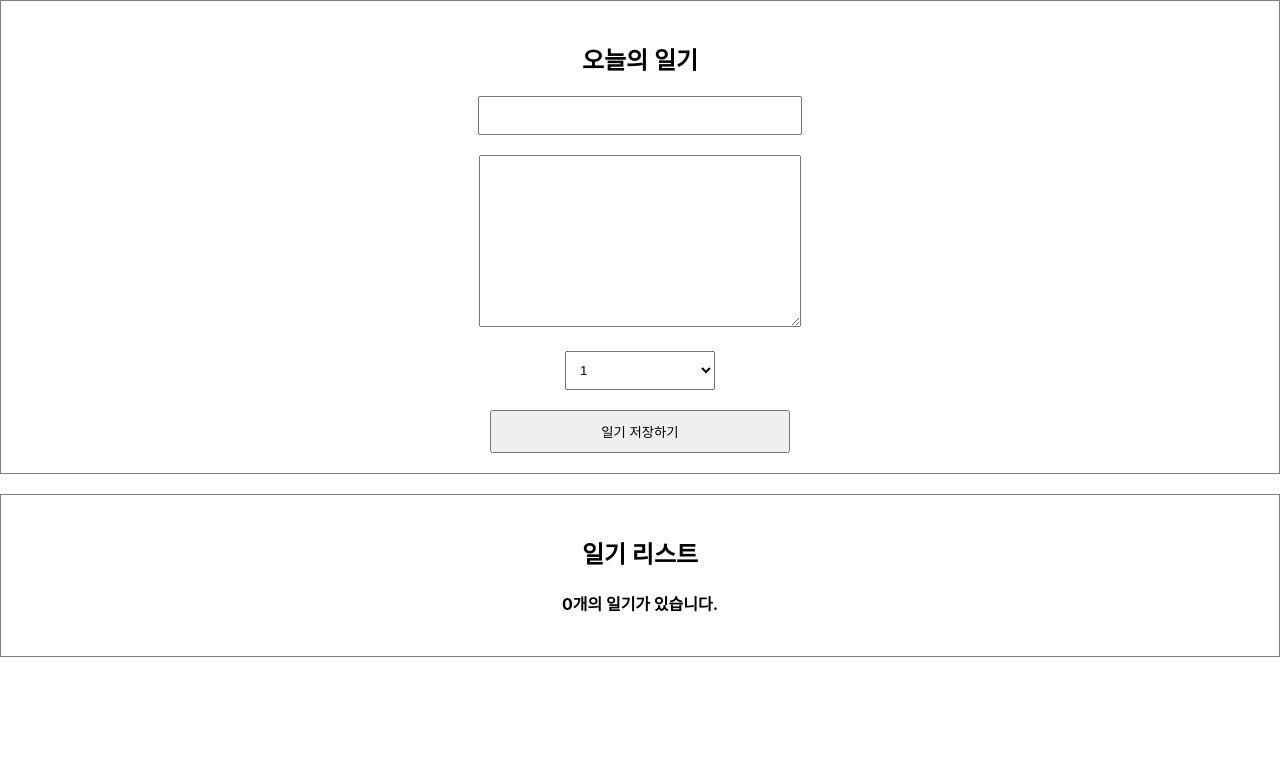
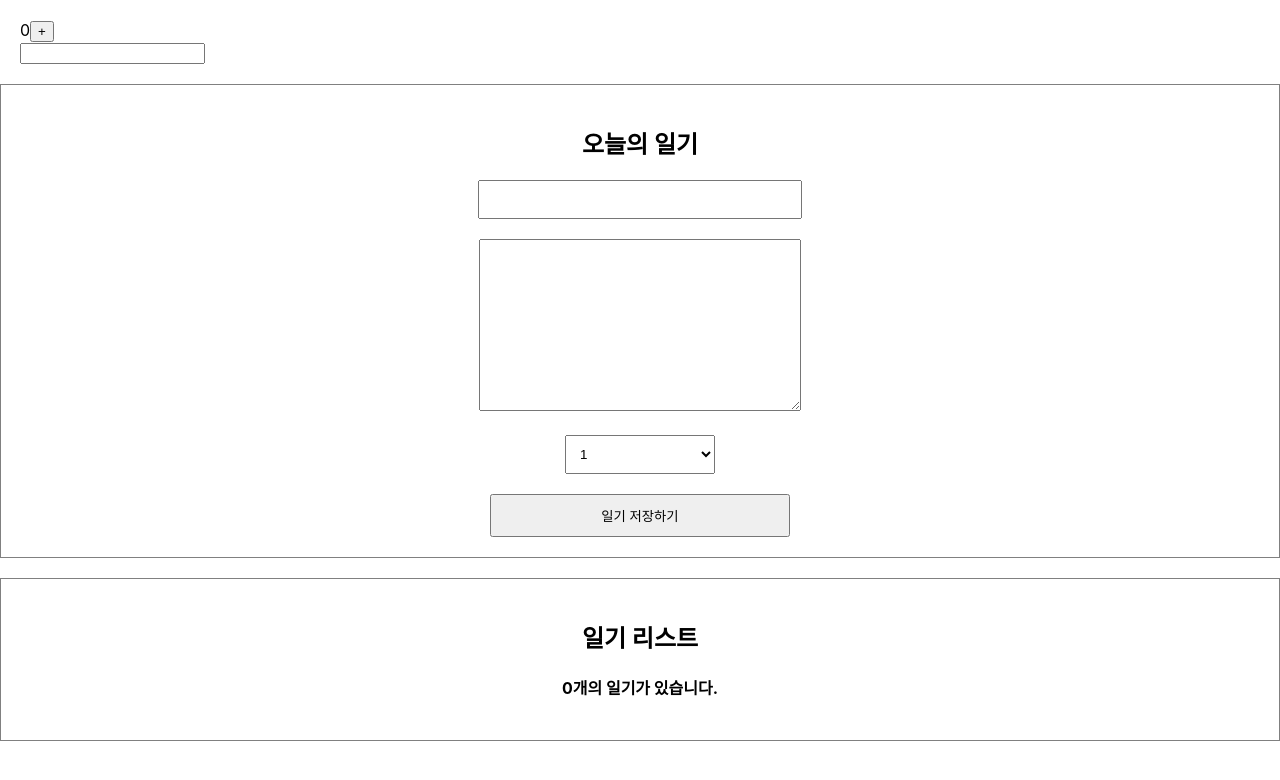
Before and after one commit to seung-heee/legendary-meme, a React (Create React App) app in the folder simplediary/: page / in a window 1280 px wide. Shown: the top 780 px of the page. Built offline with nearby package versions, Linux system fonts and the light colour scheme.

Commit message:
useEffect LifeCycle

```diff
--- a/simplediary/src/App.js
+++ b/simplediary/src/App.js
@@ -2,6 +2,7 @@
 import DiaryEditor from './DiaryEditor';
 import DiaryList from './DiaryList';
 import { useState, useRef } from 'react';
+import LifeCycle from './LifeCycle';
 
 function App() {
   const [data, setData] = useState([]); // 일기 리스트 담길 빈 배열
@@ -35,6 +36,7 @@
 
   return (
     <div className="App">
+      <LifeCycle />
       <DiaryEditor onCreate={onCreate} />
       {/* props 내려서 list rendering */}
       <DiaryList onEdit={onEdit} onRemove={onRemove} diaryList={data} />
--- /dev/null
+++ b/simplediary/src/LifeCycle.js
@@ -0,0 +1,40 @@
+import React, { useEffect, useState } from 'react';
+
+const LifeCycle = () => {
+    const [count, setCount] = useState(0);
+    const [text, setText] = useState("");
+
+    useEffect(() => {
+        console.log('Mount');
+    }, []);
+
+    useEffect(() => {
+        console.log('Update!');
+    });
+
+    useEffect(() => {
+        console.log('Count 업데이트');
+        if (count > 5) {
+            alert('count가 5를 넘었습니다. 1로 초기화합니다.');
+            setCount(1);
+        }
+    }, [count]);
+
+    useEffect(() => {
+        console.log('text 업데이트');
+    }, [text]);
+
+    return (
+        <div style={{ padding: 20 }} className="LifeCycle">
+            <div>
+                {count}
+                <button onClick={() => setCount(count + 1)}>+</button>
+            </div>
+            <div>
+                <input value={text} onChange={(e) => setText(e.target.value)} />
+            </div>
+        </div>
+    )
+}
+
+export default LifeCycle;
```
Also changed, not shown: 1 other file (tests, documents, lock files or other folders).
